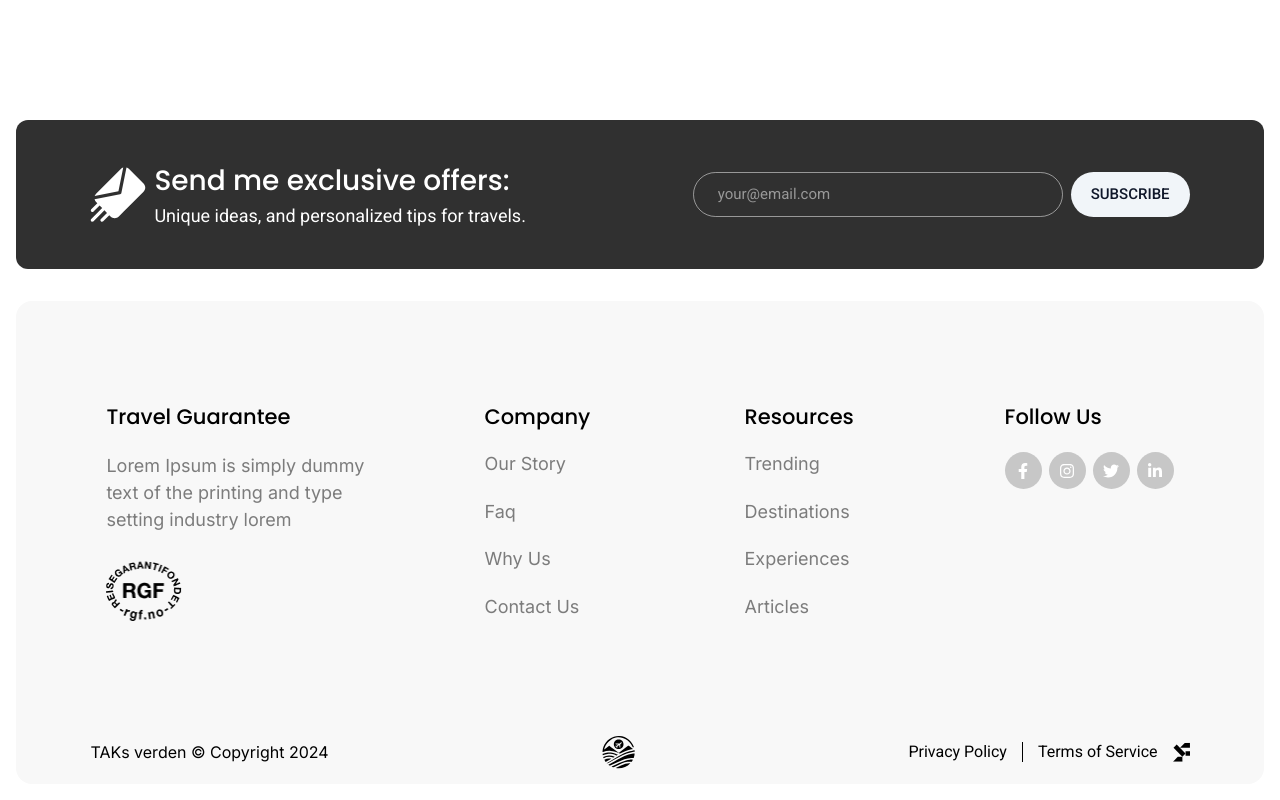
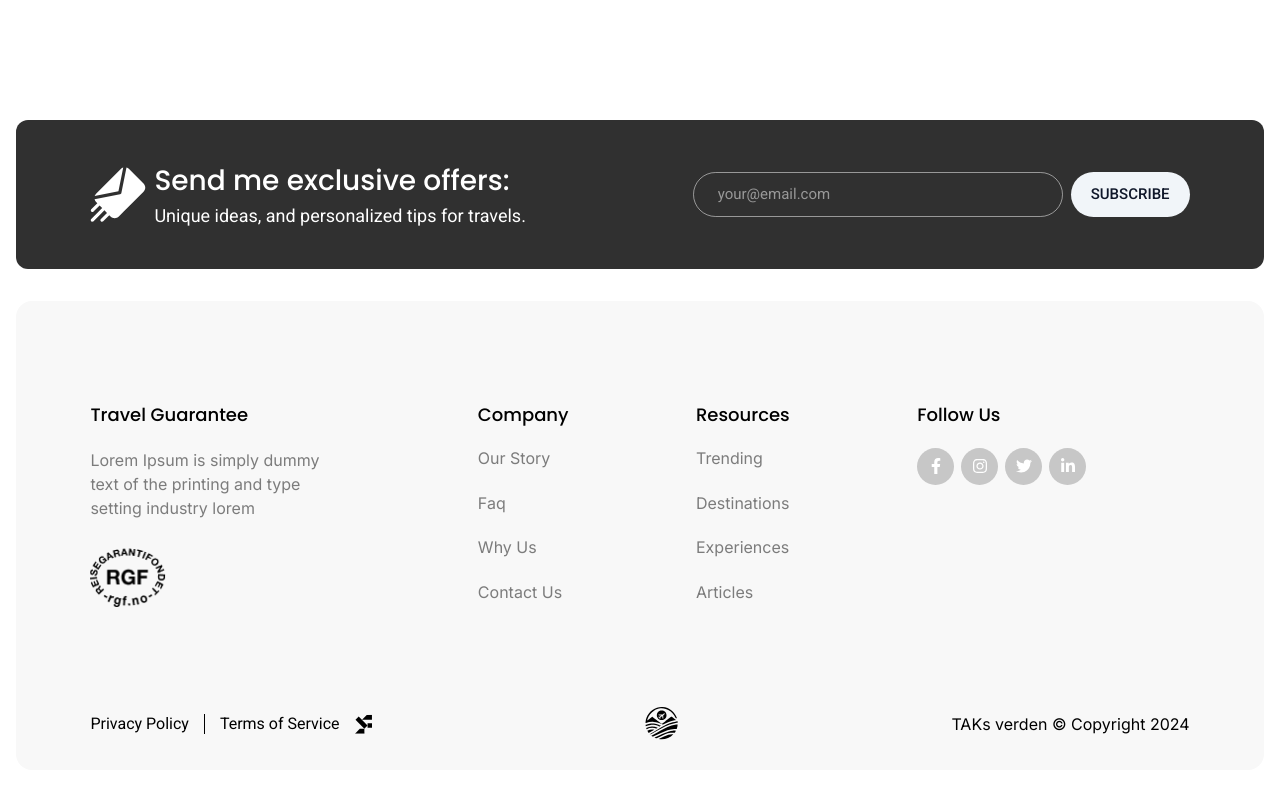
Before and after one commit to websitedorkar/taksverdan, a Next.js app: page / in a window 1280 px wide. Shown: the part 5630-6430 px from the top of the page. Built offline with nearby package versions, Linux system fonts and the light colour scheme.

Commit message:
Update index.tsx

```diff
--- a/src/components/Footer/index.tsx
+++ b/src/components/Footer/index.tsx
@@ -6,25 +6,25 @@ import Logo from './img/logo.svg';
 import FC from './img/fc.svg';
 
 const Heading = ({ title }: { title: string }) => (
-    <h3 className='font-poppins text-lg xl:text-xl font-medium mb-5'>{ title }</h3>
+    <h3 className='font-poppins text-base xl:text-lg font-medium mb-5'>{ title }</h3>
 )
 
 const Footer = () => {
   return (
     <footer className='p-4'>
         <div className="bg-light rounded-2xl">
-            <div className="py-[100px]">
+            <div className="pt-[100px] pb-[70px]">
                 <div className="container-fluid">
-                    <div className="grid px-4 grid-cols-[1fr_auto] gap-x-6 gap-y-14 md:grid-cols-[3fr_2fr_2fr_auto]">
+                    {/* <div className="grid px-4 grid-cols-[1fr_0.75fr] gap-x-6 gap-y-14 md:grid-cols-[3fr_2fr_2fr_auto]"> */}
+                    <div className="grid-cols-[1fr_0.75fr] md:grid-cols-none md:grid-flow-col grid gap-x-6 gap-y-14">
                     { blocks && blocks.map((block) => {
                         switch (block.type) {
                             case 'about':
                                 return (
                                     <div className='footer__block' key={block.id}>
                                         {block.heading && <Heading title={block.heading} />}
-
                                         <div>
-                                            { block.content && <div className='max-w-[260px] font-inter text-black/50 font-normal text-base xl:text-lg leading-10 mb-7'>{ block.content }</div>}
+                                            { block.content && <div className='max-w-[260px] font-inter text-black/50 font-normal text-sm xl:text-base leading-10 mb-7'>{ block.content }</div>}
                                             { block.logo && <div><Image src={block.logo} alt={'Logo'} className='max-w-[76px]'/></div>}
                                         </div>
                                     </div>
@@ -34,7 +34,7 @@ const Footer = () => {
                                     <div className='footer__block' key={block.id}>
                                         {/* Render Linklist block */}
                                         {block.heading && <Heading title={block.heading} />}
-                                        <ul className='text-base xl:text-lg leading-8 space-y-3 lg:space-y-6 font-inter font-normal text-black/50'>
+                                        <ul className='text-sm xl:text-base leading-8 space-y-3 lg:space-y-6 font-inter font-normal text-black/50'>
                                             {block.list.map((link, index) => (
                                                 <li key={index}>
                                                     <Link href={link.slug} className=''>{link.name}</Link>
@@ -67,14 +67,14 @@ const Footer = () => {
                 </div>
             </div>
 
-            <div className="py-[15px]">
+            <div className="py-[30px]">
                 <div className="container-fluid">
-                    <div className="flex items-center justify-between">
-                        <div className='font-inter font-normal text-base'>TAKs verden © Copyright 2024</div>
-                        <div>
+                    <div className="flex gap-y-3 flex-col md:flex-row items-center justify-between">
+                        <div className='md:order-1'>
                             <Image src={Logo} alt='logo' className='max-w-[33px]' />
                         </div>
-                        <ul className='flex items-center gap-[15px]'>
+                        <div className='md:order-2 font-inter font-normal text-base'>TAKs verden © Copyright 2024</div>
+                        <ul className='flex flex-wrap items-center gap-[15px]'>
                             <li><Link href={'#'}>Privacy Policy</Link></li>
                             <li><span className="w-[1px] h-[20px] bg-black block"></span></li>
                             <li><Link href={'#'}>Terms of Service</Link></li>
```
